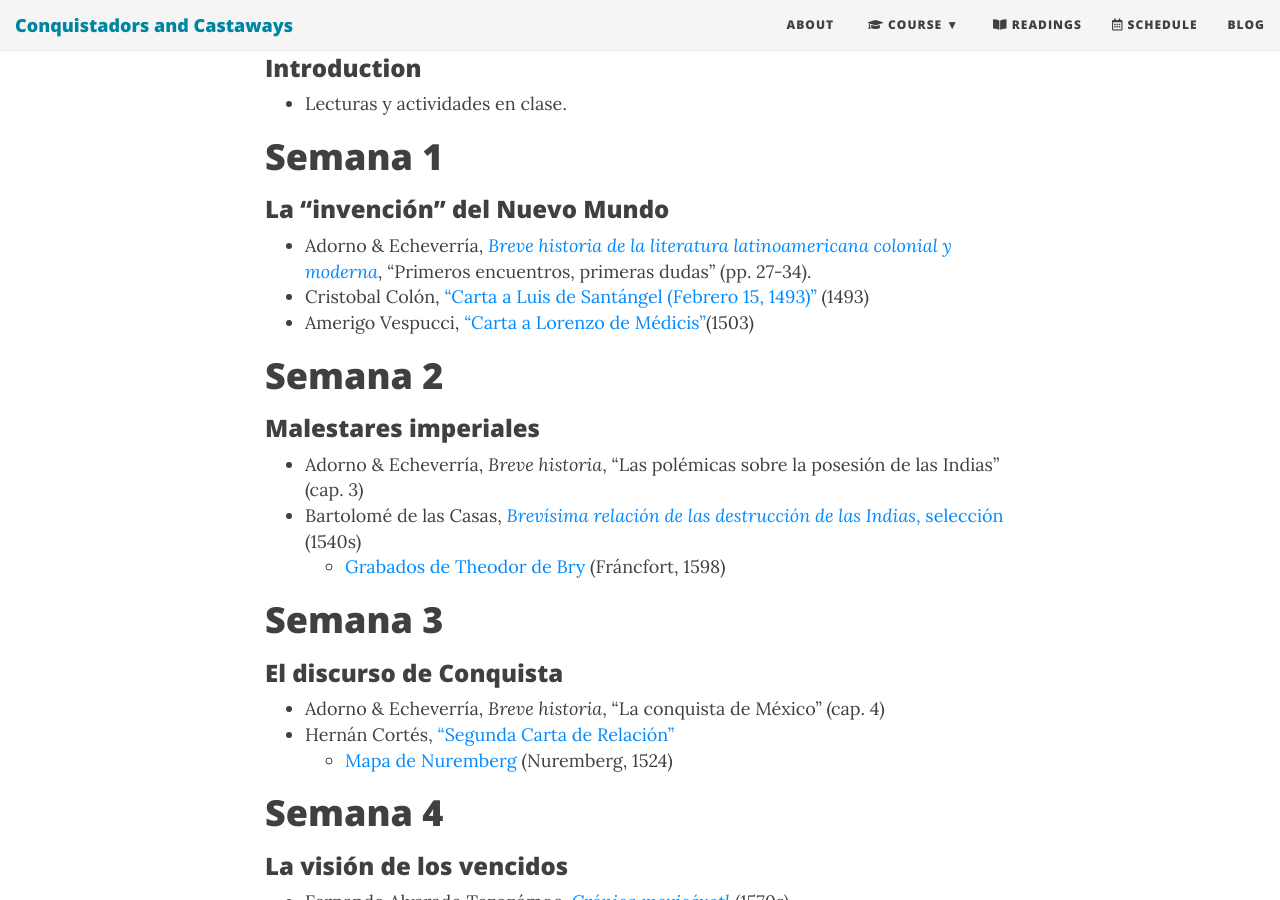
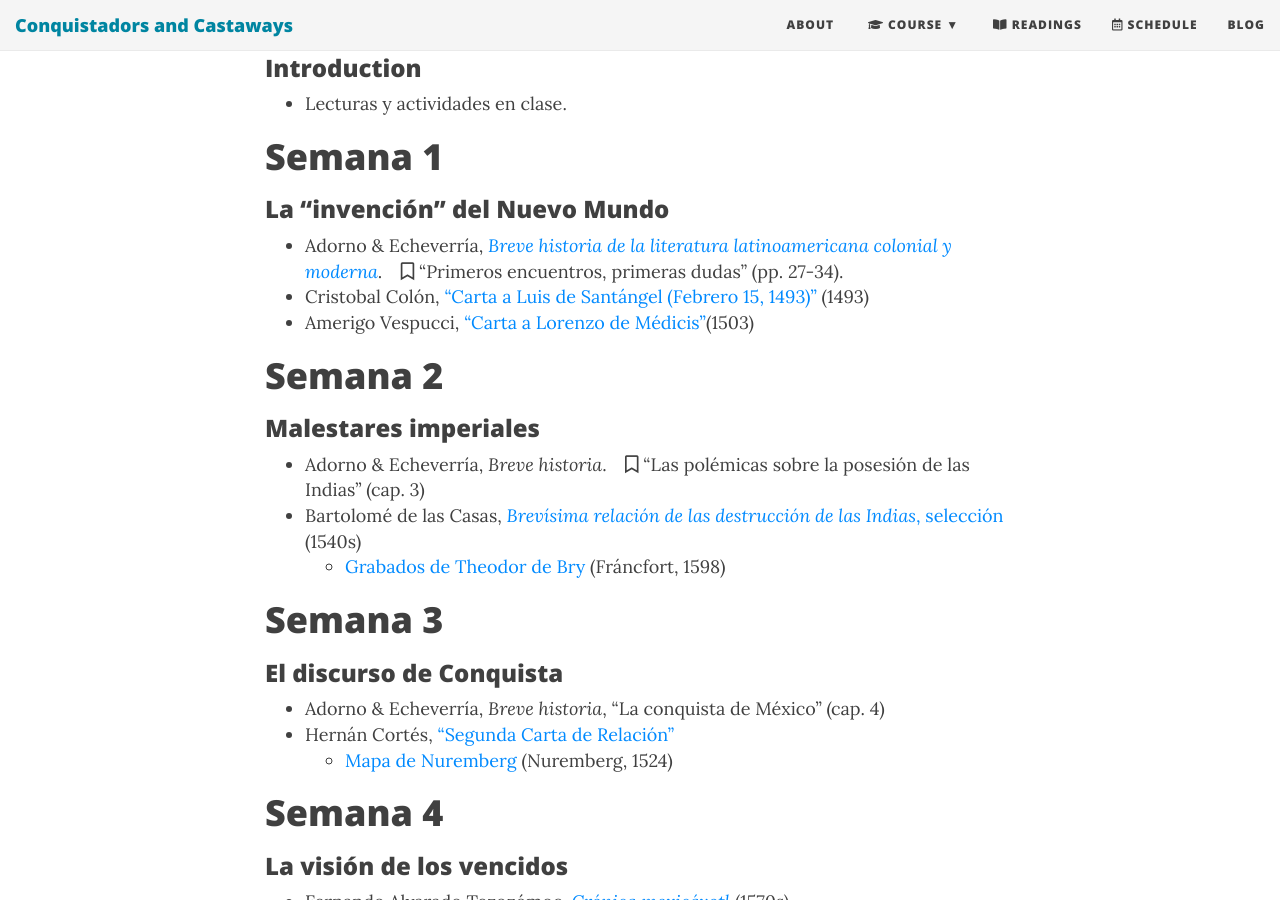
Before and after one commit to Hipomenes/ls452, a Jekyll site: the page built from syllabus.md, in a window 1280 px wide and 900 px high, scrolled down 1186 px. Built offline with Jekyll 4.4.1, drawn with Linux system fonts in a browser that asks for light colours; nearby versions of some CDN libraries.

Commit message:
Update syllabus.md

```diff
--- a/syllabus.md
+++ b/syllabus.md
@@ -23,7 +23,7 @@ bigimg: /img/4partes.jpg
 # Semana 1
 ### La "invención" del Nuevo Mundo
 
-- Adorno & Echeverría, [*Breve historia de la literatura latinoamericana colonial y moderna*](https://bushare-my.sharepoint.com/:b:/g/personal/dhcg_bu_edu/EcSj_kv94qdLvZgXz9u0zCsBiQozh14g5616iXQwmUjEyQ?e=0Rnt0T), “Primeros encuentros, primeras dudas” (pp. 27-34).
+- Adorno & Echeverría, [*Breve historia de la literatura latinoamericana colonial y moderna*](https://bushare-my.sharepoint.com/:b:/g/personal/dhcg_bu_edu/EcSj_kv94qdLvZgXz9u0zCsBiQozh14g5616iXQwmUjEyQ?e=0Rnt0T). &ensp; <i class="far fa-bookmark"></i> “Primeros encuentros, primeras dudas” (pp. 27-34).
 - Cristobal Colón, ["Carta a Luis de Santángel (Febrero 15, 1493)"](https://bushare-my.sharepoint.com/:b:/g/personal/dhcg_bu_edu/EYaAr3TAvTNFg9Zbu7c502wBpiWryMnR9IGw8bfDF3LTTQ?e=QbS256) (1493)
 - Amerigo Vespucci, ["Carta a Lorenzo de Médicis"](https://bushare-my.sharepoint.com/:b:/g/personal/dhcg_bu_edu/EYaAr3TAvTNFg9Zbu7c502wBpiWryMnR9IGw8bfDF3LTTQ?e=QbS256)(1503)
 
@@ -31,7 +31,7 @@ bigimg: /img/4partes.jpg
 # Semana 2
 ### Malestares imperiales
 
-- Adorno & Echeverría, *Breve historia*, “Las polémicas sobre la posesión de las Indias” (cap. 3)
+- Adorno & Echeverría, *Breve historia*. &ensp; <i class="far fa-bookmark"></i> “Las polémicas sobre la posesión de las Indias” (cap. 3)
 - Bartolomé de las Casas, [*Brevísima relación de las destrucción de las Indias*, selección](https://drive.google.com/open?id=16fXW5kJKYfivZrQdTBea9kLmKCl7F2RK) (1540s)
     - [Grabados de Theodor de Bry](https://commons.wikimedia.org/wiki/Category:Prints_from_Bartolom%C3%A9_de_las_Casas_Regionum) (Fráncfort, 1598)
 
```
